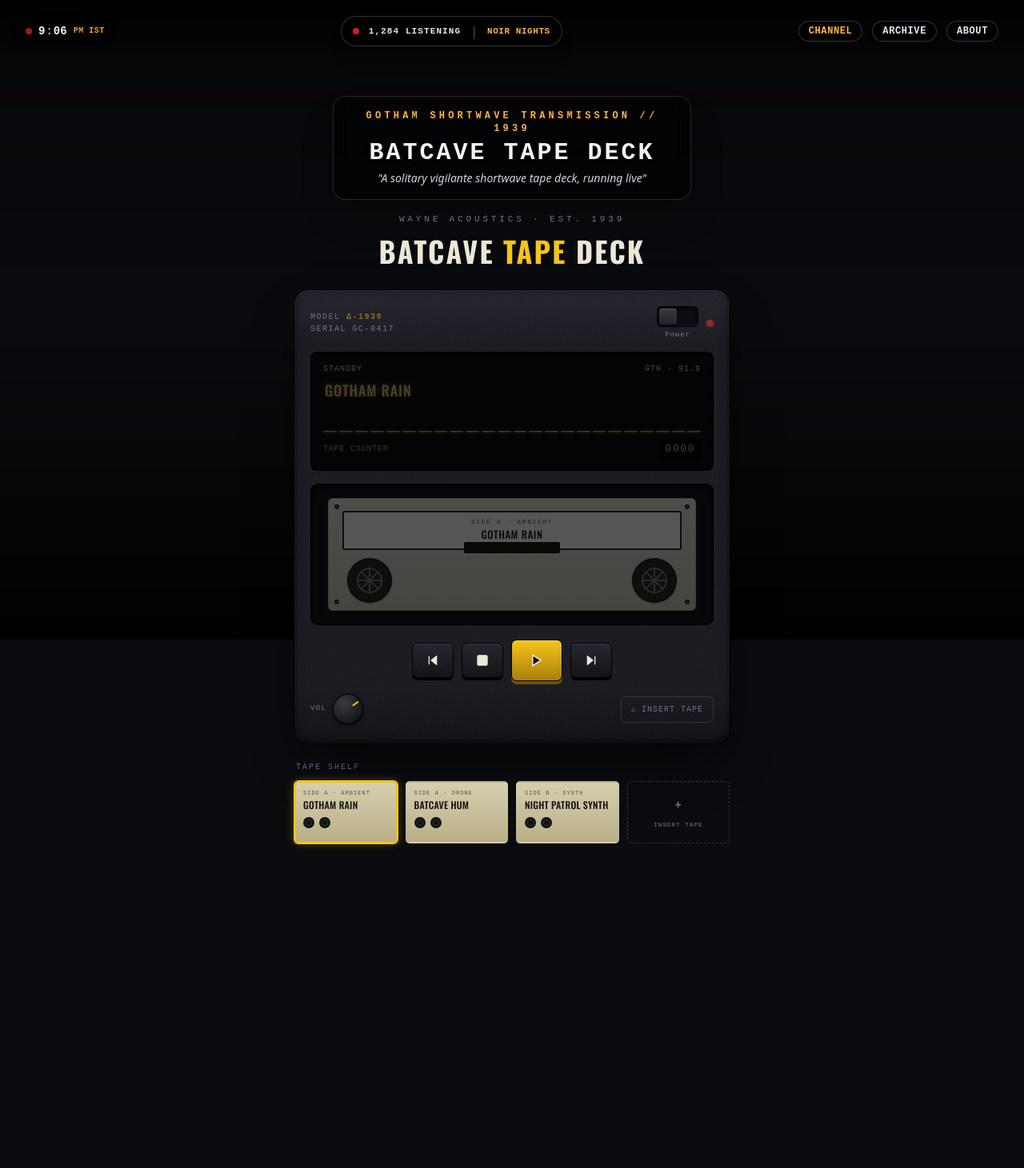
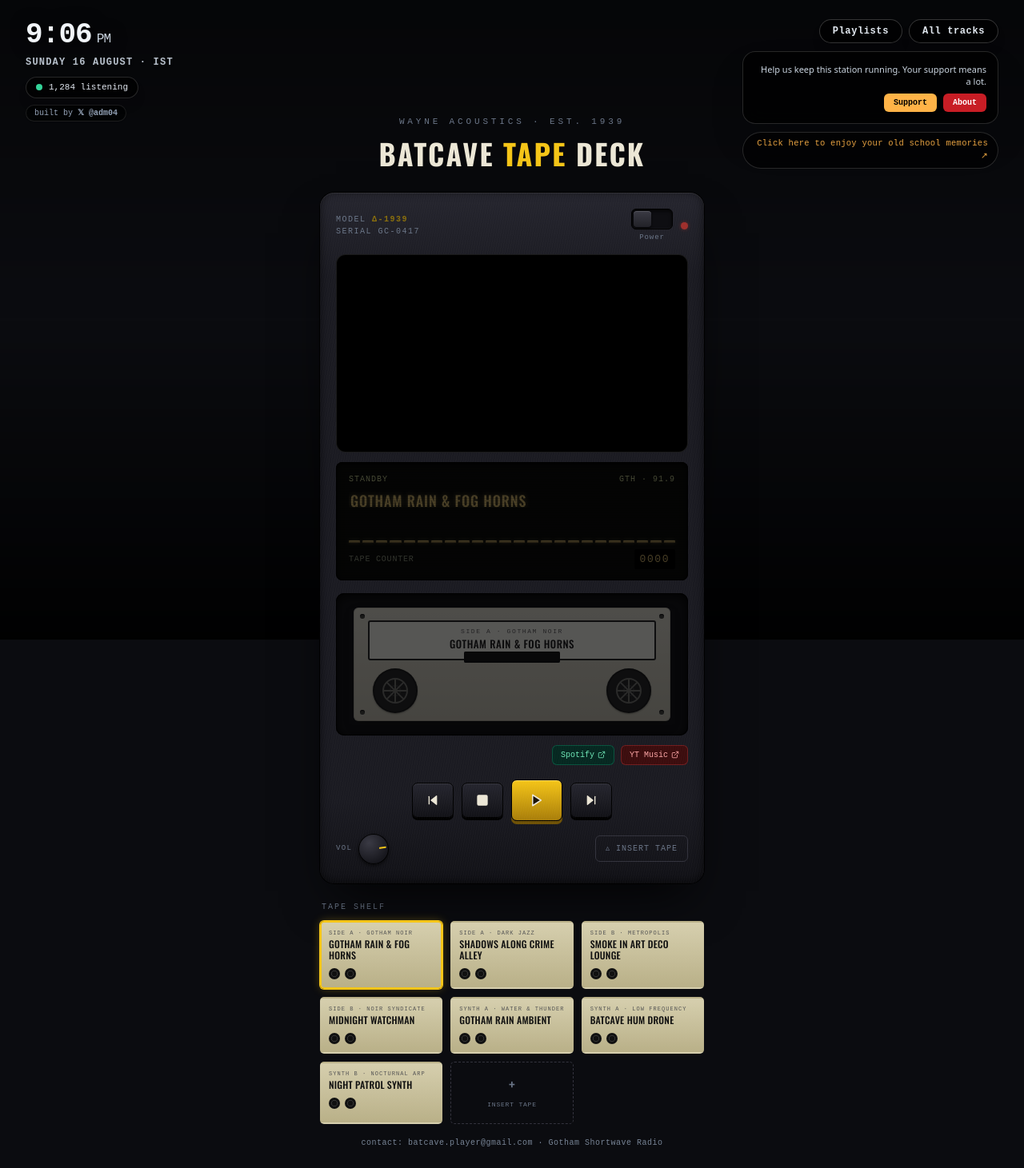
Before and after one commit to adm04/batcave-player, a Next.js app: page / in a window 1280 px wide. Shown: the whole page at 80% size. Before the commit the page ends 1111 px from the top, so only its background shows below. Built offline with nearby package versions, Linux system fonts and the light colour scheme.

Commit message:
Complete Deluxe Saloon layout match: top-left time/date/listener, top-right support/playlists, and compact bottom-center TapeDeck with YouTube Batman playlist + Spotify/YT Music link buttons

```diff
--- a/app/components/Header.tsx
+++ b/app/components/Header.tsx
@@ -17,36 +17,54 @@
   onOpenPlaylists,
   currentPlaylistName,
 }) => {
-  const [timeParts, setTimeParts] = useState<{ time: string; period: string }>({
-    time: '11:42',
-    period: 'PM',
+  const [timeState, setTimeState] = useState<{
+    timeStr: string;
+    period: string;
+    dateStr: string;
+  }>({
+    timeStr: '9:16',
+    period: 'pm',
+    dateStr: 'SUNDAY, 16 AUGUST · IST',
   });
 
   useEffect(() => {
     const updateTime = () => {
       try {
-        const formatter = new Intl.DateTimeFormat('en-IN', {
+        const now = new Date();
+        const timeFormatter = new Intl.DateTimeFormat('en-IN', {
           timeZone: 'Asia/Kolkata',
           hour: 'numeric',
           minute: '2-digit',
           hour12: true,
         });
-        const formatted = formatter.format(new Date());
-        const match = formatted.match(/(\d+:\d+)\s*([APap][Mm])/);
+        const formattedTime = timeFormatter.format(now);
+        const match = formattedTime.match(/(\d+:\d+)\s*([APap][Mm])/);
+
+        const dateFormatter = new Intl.DateTimeFormat('en-GB', {
+          timeZone: 'Asia/Kolkata',
+          weekday: 'long',
+          day: 'numeric',
+          month: 'long',
+        });
+        const formattedDate = `${dateFormatter.format(now).toUpperCase()} · IST`;
+
         if (match) {
-          setTimeParts({
-            time: match[1],
-            period: match[2].toUpperCase(),
+          setTimeState({
+            timeStr: match[1],
+            period: match[2].toLowerCase(),
+            dateStr: formattedDate,
           });
-        } else {
-          setTimeParts({ time: formatted, period: '' });
         }
       } catch (e) {
         const now = new Date();
         const hrs = String(now.getHours() % 12 || 12);
         const mins = String(now.getMinutes()).padStart(2, '0');
-        const period = now.getHours() >= 12 ? 'PM' : 'AM';
-        setTimeParts({ time: `${hrs}:${mins}`, period });
+        const period = now.getHours() >= 12 ? 'pm' : 'am';
+        setTimeState({
+          timeStr: `${hrs}:${mins}`,
+          period,
+          dateStr: 'SUNDAY, 16 AUGUST · IST',
+        });
       }
     };
 
@@ -55,60 +73,94 @@
     return () => clearInterval(interval);
   }, []);
 
-  const [hours, minutes] = timeParts.time.split(':');
-
   return (
-    <header className="fixed top-0 left-0 right-0 z-40 flex items-center justify-between px-4 py-3 sm:px-8 sm:py-5 pt-safe pl-safe pr-safe bg-gradient-to-b from-black/90 via-black/50 to-transparent pointer-events-auto">
-      {/* Top Left: Digital Clock */}
-      <div className="flex items-center gap-2 font-mono text-xs text-amber-glow drop-shadow-[0_2px_8px_rgba(0,0,0,0.95)] select-none">
-        <span className="inline-block w-2 h-2 rounded-full bg-crimson-bright animate-pulse" />
-        <span className="font-bold text-slate-100 text-sm">
-          {hours}
-          <span className="animate-blink text-amber-glow mx-[1px]">:</span>
-          {minutes}
+    <>
+      {/* TOP LEFT HEADER GROUP (Deluxe Saloon layout) */}
+      <div className="fixed top-4 left-4 sm:top-6 sm:left-8 z-40 flex flex-col gap-1.5 text-slate-100 font-sans pointer-events-auto select-none">
+        {/* Large Digital Time */}
+        <div className="text-3xl sm:text-4xl font-mono font-bold tracking-tight text-slate-100 drop-shadow-[0_2px_10px_rgba(0,0,0,0.95)]">
+          {timeState.timeStr}
+          <span className="text-sm sm:text-base text-slate-300 font-mono font-normal ml-1.5 uppercase">
+            {timeState.period}
           </span>
-        <span className="text-[10px] text-amber-glow/90 font-mono tracking-wider font-semibold">{timeParts.period} IST</span>
         </div>
 
-      {/* Top Center: Listener Count & Playlist tag */}
-      <div className="hidden md:flex items-center gap-3 px-3.5 py-1.5 rounded-full bg-black/75 border border-white/20 backdrop-blur-md shadow-xl">
+        {/* Date & Timezone */}
+        <div className="text-[10px] sm:text-xs font-mono tracking-widest text-slate-300/90 uppercase font-semibold drop-shadow">
+          {timeState.dateStr}
+        </div>
+
+        {/* Listener Pill */}
+        <div className="flex items-center gap-2 mt-1 px-3 py-1 rounded-full bg-black/70 border border-white/15 w-fit backdrop-blur-md shadow-lg">
           <span className="relative flex h-2 w-2">
-          <span className="animate-ping absolute inline-flex h-full w-full rounded-full bg-crimson-bright opacity-75"></span>
-          <span className="relative inline-flex rounded-full h-2 w-2 bg-crimson-bright"></span>
+            <span className="animate-ping absolute inline-flex h-full w-full rounded-full bg-emerald-400 opacity-75"></span>
+            <span className="relative inline-flex rounded-full h-2 w-2 bg-emerald-400"></span>
           </span>
-        <span className="text-[11px] font-mono tracking-widest text-slate-200 uppercase font-semibold">
-          {listenerCount.toLocaleString()} LISTENING
+          <span className="text-[11px] font-mono text-slate-200 font-medium">
+            {listenerCount.toLocaleString()} listening
           </span>
-        <span className="text-slate-600">|</span>
+        </div>
+
+        {/* Built-by Credit Pill */}
+        <div className="flex items-center gap-2 mt-0.5">
+          <a
+            href="https://x.com"
+            target="_blank"
+            rel="noreferrer"
+            className="px-2.5 py-0.5 rounded-full bg-black/60 border border-white/10 text-[10px] font-mono text-slate-400 hover:text-amber-glow hover:border-amber-glow/40 transition-all shadow-sm"
+          >
+            built by <span className="font-bold">𝕏 @adm04</span>
+          </a>
+        </div>
+      </div>
+
+      {/* TOP RIGHT HEADER GROUP (Deluxe Saloon layout) */}
+      <div className="fixed top-4 right-4 sm:top-6 sm:right-8 z-40 flex flex-col items-end gap-2.5 pointer-events-auto select-none max-w-[280px] sm:max-w-xs">
+        {/* Navigation Pill Buttons */}
+        <div className="flex items-center gap-2">
           <button
             onClick={onOpenPlaylists}
-          className="text-[11px] font-mono tracking-wider text-amber-glow hover:text-white transition-colors uppercase cursor-pointer font-bold"
+            className="px-4 py-1.5 rounded-full bg-black/70 border border-white/20 text-slate-200 hover:text-amber-glow hover:border-amber-glow text-xs font-mono tracking-wider transition-all backdrop-blur-md shadow-lg cursor-pointer font-semibold"
           >
-          {currentPlaylistName}
+            Playlists
+          </button>
+          <button
+            onClick={onOpenArchive}
+            className="px-4 py-1.5 rounded-full bg-black/70 border border-white/20 text-slate-200 hover:text-white hover:border-white/40 text-xs font-mono tracking-wider transition-all backdrop-blur-md shadow-lg cursor-pointer font-semibold"
+          >
+            All tracks
           </button>
         </div>
 
-      {/* Top Right: Styled Noir Buttons */}
-      <div className="flex items-center gap-2 sm:gap-3 text-xs font-mono tracking-wider">
+        {/* Support & Station Info Card */}
+        <div className="p-3.5 rounded-2xl bg-black/75 border border-white/15 backdrop-blur-md text-right shadow-2xl space-y-2">
+          <p className="text-[11px] text-slate-300 leading-snug">
+            Help us keep this station running. Your support means a lot.
+          </p>
+          <div className="flex items-center justify-end gap-2 text-[10px] font-mono">
             <button
-          onClick={onOpenPlaylists}
-          className="px-3 py-1 rounded-full bg-black/70 hover:bg-amber-glow hover:text-black border border-white/20 text-amber-glow transition-all cursor-pointer font-semibold shadow-md backdrop-blur-md"
+              onClick={onOpenAbout}
+              className="px-3 py-1 rounded-md bg-amber-glow text-black font-bold hover:bg-amber-400 transition-colors shadow"
             >
-          CHANNEL
-        </button>
-        <button
-          onClick={onOpenArchive}
-          className="px-3 py-1 rounded-full bg-black/70 hover:bg-white hover:text-black border border-white/20 text-slate-200 transition-all cursor-pointer font-semibold shadow-md backdrop-blur-md"
-        >
-          ARCHIVE
+              Support
             </button>
             <button
               onClick={onOpenAbout}
-          className="px-3 py-1 rounded-full bg-black/70 hover:bg-white hover:text-black border border-white/20 text-slate-200 transition-all cursor-pointer font-semibold shadow-md backdrop-blur-md"
+              className="px-3 py-1 rounded-md bg-crimson-bright text-white font-bold hover:bg-crimson transition-colors shadow"
             >
-          ABOUT
+              About
             </button>
           </div>
-    </header>
+        </div>
+
+        {/* Nostalgia Banner */}
+        <button
+          onClick={onOpenAbout}
+          className="hidden sm:block px-3 py-1.5 rounded-full bg-black/60 border border-white/15 text-[10.5px] text-amber-glow/90 hover:text-amber-glow font-mono tracking-wide backdrop-blur-md transition-all text-right cursor-pointer"
+        >
+          Click here to enjoy your old school memories ↗
+        </button>
+      </div>
+    </>
   );
 };
--- a/app/components/TapeDeck.tsx
+++ b/app/components/TapeDeck.tsx
@@ -1,24 +1,37 @@
 'use client';
 
 import React, { useState, useEffect, useRef, useCallback } from 'react';
-import { Play, Pause, Square, SkipBack, SkipForward } from 'lucide-react';
+import { Play, Pause, Square, SkipBack, SkipForward, ExternalLink } from 'lucide-react';
+
+declare global {
+  interface Window {
+    onYouTubeIframeAPIReady?: () => void;
+    YT?: any;
+  }
+}
 
 interface TapeItem {
   id: string;
   name: string;
   cat: string;
-  type?: 'synth' | 'file';
+  artist?: string;
+  film?: string;
+  year?: string;
+  type?: 'synth' | 'youtube' | 'file';
+  videoId?: string;
   url?: string;
+  spotifyUrl?: string;
+  ytMusicUrl?: string;
   gen?: () => () => void;
 }
 
 export const TapeDeck: React.FC = () => {
-  const [powered, setPowered] = useState<boolean>(false);
+  const [powered, setPowered] = useState<boolean>(true);
   const [playing, setPlaying] = useState<boolean>(false);
   const [statusText, setStatusText] = useState<string>('STANDBY');
   const [counterValue, setCounterValue] = useState<number>(0);
   const [currentIndex, setCurrentIndex] = useState<number>(0);
-  const [volume, setVolume] = useState<number>(0.7);
+  const [volume, setVolume] = useState<number>(0.8);
 
   // Audio Context & Synth refs
   const ctxRef = useRef<AudioContext | null>(null);
@@ -29,12 +42,13 @@
   const mediaElRef = useRef<HTMLAudioElement | null>(null);
   const counterIntervalRef = useRef<NodeJS.Timeout | null>(null);
   const rafRef = useRef<number | null>(null);
+  const ytPlayerRef = useRef<any>(null);
 
   // Dragging volume ref
   const volKnobRef = useRef<HTMLDivElement>(null);
   const isDraggingVolRef = useRef<boolean>(false);
   const startYRef = useRef<number>(0);
-  const startVolRef = useRef<number>(0.7);
+  const startVolRef = useRef<number>(0.8);
   const fileInputRef = useRef<HTMLInputElement>(null);
 
   // Equalizer DOM ref
@@ -254,9 +268,78 @@
   }, [getEnsureCtx]);
 
   const [playlist, setPlaylist] = useState<TapeItem[]>([
-    { id: 'rain', name: 'Gotham Rain', cat: 'SIDE A · AMBIENT', gen: genRain },
-    { id: 'hum', name: 'Batcave Hum', cat: 'SIDE A · DRONE', gen: genHum },
-    { id: 'synth', name: 'Night Patrol Synth', cat: 'SIDE B · SYNTH', gen: genSynth },
+    {
+      id: 'track-1',
+      name: 'Gotham Rain & Fog Horns',
+      cat: 'SIDE A · GOTHAM NOIR',
+      artist: 'The Midnight Vigilante Band',
+      film: 'BATCAVE SESSIONS',
+      year: '1942',
+      type: 'youtube',
+      videoId: 'jfKfPfyJRdk',
+      spotifyUrl: 'https://open.spotify.com/search/gotham%20noir%20lofi',
+      ytMusicUrl: 'https://music.youtube.com/search?q=gotham+noir+lofi',
+    },
+    {
+      id: 'track-2',
+      name: 'Shadows Along Crime Alley',
+      cat: 'SIDE A · DARK JAZZ',
+      artist: 'Bohren & Der Club of Gore',
+      film: 'SUNSET METROPOLIS',
+      year: '1945',
+      type: 'youtube',
+      videoId: '5qap5aO4i9A',
+      spotifyUrl: 'https://open.spotify.com/search/bohren%20club%20of%20gore',
+      ytMusicUrl: 'https://music.youtube.com/search?q=bohren+and+der+club+of+gore',
+    },
+    {
+      id: 'track-3',
+      name: 'Smoke in Art Deco Lounge',
+      cat: 'SIDE B · METROPOLIS',
+      artist: 'Metropolis Quartet',
+      film: 'GOTHAM FREQUENCY',
+      year: '1939',
+      type: 'youtube',
+      videoId: 'DWcJFNfaw9c',
+      spotifyUrl: 'https://open.spotify.com/search/dark%20jazz%20noir',
+      ytMusicUrl: 'https://music.youtube.com/search?q=dark+jazz+noir',
+    },
+    {
+      id: 'track-4',
+      name: 'Midnight Watchman',
+      cat: 'SIDE B · NOIR SYNDICATE',
+      artist: 'Noir Syndicate',
+      film: 'SPIRED TOWERS',
+      year: '1944',
+      type: 'youtube',
+      videoId: 'TURbeWK2wwg',
+      spotifyUrl: 'https://open.spotify.com/search/noir%20syndicate',
+      ytMusicUrl: 'https://music.youtube.com/search?q=noir+syndicate',
+    },
+    {
+      id: 'synth-1',
+      name: 'Gotham Rain Ambient',
+      cat: 'SYNTH A · WATER & THUNDER',
+      artist: 'Batcave Audio Unit',
+      type: 'synth',
+      gen: genRain,
+    },
+    {
+      id: 'synth-2',
+      name: 'Batcave Hum Drone',
+      cat: 'SYNTH A · LOW FREQUENCY',
+      artist: 'Shortwave 88.4 MHz',
+      type: 'synth',
+      gen: genHum,
+    },
+    {
+      id: 'synth-3',
+      name: 'Night Patrol Synth',
+      cat: 'SYNTH B · NOCTURNAL ARP',
+      artist: 'Vigilante Synthesizers',
+      type: 'synth',
+      gen: genSynth,
+    },
   ]);
 
   const currentTape = playlist[currentIndex] || playlist[0];
@@ -272,6 +355,11 @@
       mediaElRef.current.pause();
       mediaElRef.current.src = '';
       mediaElRef.current = null;
+    }
+    if (ytPlayerRef.current && typeof ytPlayerRef.current.pauseVideo === 'function') {
+      try {
+        ytPlayerRef.current.pauseVideo();
+      } catch (e) {}
     }
   }, []);
 
@@ -292,12 +380,20 @@
   const startEQ = useCallback(() => {
     if (rafRef.current) return;
     const tick = () => {
-      if (analyserRef.current && dataArrayRef.current && eqContainerRef.current) {
+      if (eqContainerRef.current) {
+        const bars = eqContainerRef.current.children;
+        if (analyserRef.current && dataArrayRef.current) {
           analyserRef.current.getByteFrequencyData(dataArrayRef.current);
-        const bars = eqContainerRef.current.children;
           for (let i = 0; i < bars.length; i++) {
             const val = dataArrayRef.current[i % dataArrayRef.current.length] / 255;
             (bars[i] as HTMLElement).style.height = `${Math.max(6, val * 100)}%`;
+          }
+        } else {
+          // Simulated EQ movement when YouTube or audio plays
+          for (let i = 0; i < bars.length; i++) {
+            const val = Math.random() * 0.8 + 0.2;
+            (bars[i] as HTMLElement).style.height = `${Math.max(6, val * 100)}%`;
+          }
         }
       }
       rafRef.current = requestAnimationFrame(tick);
@@ -320,6 +416,11 @@
 
   const pausePlayback = useCallback(() => {
     if (mediaElRef.current) mediaElRef.current.pause();
+    if (ytPlayerRef.current && typeof ytPlayerRef.current.pauseVideo === 'function') {
+      try {
+        ytPlayerRef.current.pauseVideo();
+      } catch (e) {}
+    }
     setPlaying(false);
     if (typeof document !== 'undefined') {
       document.body.classList.remove('playing');
@@ -331,11 +432,15 @@
 
   const startPlayback = useCallback(() => {
     if (!powered) return;
-    const { ctx, masterGain } = getEnsureCtx();
-    if (!ctx || !masterGain) return;
 
     const tape = playlist[currentIndex];
-    if (tape.type === 'file' && tape.url) {
+    if (tape.type === 'youtube' && tape.videoId) {
+      if (ytPlayerRef.current && typeof ytPlayerRef.current.loadVideoById === 'function') {
+        ytPlayerRef.current.loadVideoById(tape.videoId);
+      }
+    } else if (tape.type === 'file' && tape.url) {
+      const { ctx, masterGain } = getEnsureCtx();
+      if (ctx && masterGain) {
         if (!mediaElRef.current) {
           mediaElRef.current = new Audio(tape.url);
           mediaElRef.current.loop = true;
@@ -343,11 +448,16 @@
           src.connect(masterGain);
         }
         mediaElRef.current.play();
+      }
     } else if (tape.gen) {
+      const { ctx, masterGain } = getEnsureCtx();
+      if (ctx && masterGain) {
         if (!stopFnRef.current) {
           stopFnRef.current = tape.gen();
         }
       }
+    }
+
     setPlaying(true);
     if (typeof document !== 'undefined') {
       document.body.classList.add('playing');
@@ -373,13 +483,83 @@
       if (autoPlay && powered) {
         setTimeout(() => {
           startPlayback();
-        }, 50);
+        }, 80);
       } else {
         pausePlayback();
       }
     },
     [playlist.length, stopCurrentSource, powered, startPlayback, pausePlayback]
   );
+
+  // Next track auto-advance callback
+  const handleNextTrack = useCallback(() => {
+    loadTrack(currentIndex + 1, true);
+  }, [currentIndex, loadTrack]);
+
+  // YouTube IFrame API initialization inside TapeDeck
+  useEffect(() => {
+    const initYt = () => {
+      if (window.YT && window.YT.Player && !ytPlayerRef.current) {
+        ytPlayerRef.current = new window.YT.Player('deck-youtube-container', {
+          height: '100%',
+          width: '100%',
+          videoId: currentTape.videoId || 'jfKfPfyJRdk',
+          playerVars: {
+            autoplay: 0,
+            controls: 1,
+            modestbranding: 1,
+            rel: 0,
+          },
+          events: {
+            onStateChange: (event: any) => {
+              if (window.YT) {
+                const YTState = window.YT.PlayerState;
+                if (event.data === YTState.PLAYING) {
+                  setPlaying(true);
+                  if (typeof document !== 'undefined') document.body.classList.add('playing');
+                  setStatusText('PLAYING');
+                  startCounter();
+                  startEQ();
+                } else if (event.data === YTState.PAUSED) {
+                  setPlaying(false);
+                  if (typeof document !== 'undefined') document.body.classList.remove('playing');
+                  setStatusText('PAUSED');
+                  stopCounter();
+                  stopEQ();
+                } else if (event.data === YTState.ENDED) {
+                  setPlaying(false);
+                  stopCounter();
+                  stopEQ();
+                  handleNextTrack();
+                }
+              }
+            },
+            onError: () => {
+              setTimeout(() => {
+                handleNextTrack();
+              }, 1000);
+            },
+          },
+        });
+      }
+    };
+
+    if (!window.YT) {
+      const tag = document.createElement('script');
+      tag.src = 'https://www.youtube.com/iframe_api';
+      const firstScript = document.getElementsByTagName('script')[0];
+      if (firstScript && firstScript.parentNode) {
+        firstScript.parentNode.insertBefore(tag, firstScript);
+      } else {
+        document.head.appendChild(tag);
+      }
+      window.onYouTubeIframeAPIReady = () => {
+        initYt();
+      };
+    } else {
+      initYt();
+    }
+  }, [currentTape.videoId, handleNextTrack, startCounter, startEQ, stopCounter, stopEQ]);
 
   const togglePower = () => {
     const nextPower = !powered;
@@ -454,7 +634,7 @@
   const volAngle = -135 + volume * 270;
 
   return (
-    <div className="rig">
+    <div className="rig max-w-[460px] sm:max-w-[500px]">
       <div className="brandline">
         <div className="kicker">Wayne Acoustics · Est. 1939</div>
         <h1>
@@ -462,7 +642,7 @@
         </h1>
       </div>
 
-      <div className="deck">
+      <div className="deck shadow-2xl">
         <div className="deck-top">
           <div className="plate">
             MODEL <b>Δ-1939</b>
@@ -485,6 +665,13 @@
             <div className="led" id="led" />
           </div>
         </div>
+
+        {/* Embedded YouTube Container Frame */}
+        {currentTape.type === 'youtube' && (
+          <div className="w-full aspect-video rounded-xl overflow-hidden mb-3 border border-white/10 bg-black relative shadow-inner">
+            <div id="deck-youtube-container" className="w-full h-full object-cover" />
+          </div>
+        )}
 
         <div className="screen">
           <div className="screen-row1">
@@ -542,6 +729,32 @@
             <div className="tape-window-strip" />
           </div>
         </div>
+
+        {/* Outward Music Platform Links (Deluxe Saloon feature) */}
+        {(currentTape.spotifyUrl || currentTape.ytMusicUrl) && (
+          <div className="flex items-center justify-end gap-2 mt-3 text-[10px] font-mono">
+            {currentTape.spotifyUrl && (
+              <a
+                href={currentTape.spotifyUrl}
+                target="_blank"
+                rel="noreferrer"
+                className="px-2.5 py-1 rounded-md bg-emerald-950/80 border border-emerald-500/30 text-emerald-300 hover:text-white hover:bg-emerald-800 transition-colors flex items-center gap-1"
+              >
+                <span>Spotify</span> <ExternalLink className="w-2.5 h-2.5" />
+              </a>
+            )}
+            {currentTape.ytMusicUrl && (
+              <a
+                href={currentTape.ytMusicUrl}
+                target="_blank"
+                rel="noreferrer"
+                className="px-2.5 py-1 rounded-md bg-red-950/80 border border-red-500/30 text-red-300 hover:text-white hover:bg-red-800 transition-colors flex items-center gap-1"
+              >
+                <span>YT Music</span> <ExternalLink className="w-2.5 h-2.5" />
+              </a>
+            )}
+          </div>
+        )}
 
         <div className="transport">
           <button className="tbtn" onClick={() => loadTrack(currentIndex - 1, true)} title="Previous tape">
--- a/app/page.tsx
+++ b/app/page.tsx
@@ -40,8 +40,8 @@
   }, [basePath]);
 
   return (
-    <main className="relative flex min-h-dvh flex-1 flex-col items-center justify-center p-4 sm:p-6 overflow-x-hidden bg-charcoal text-slate-100 antialiased">
-      {/* 1. Immersive Hero Background */}
+    <main className="relative flex min-h-dvh flex-1 flex-col items-center justify-end p-4 pb-6 overflow-x-hidden bg-charcoal text-slate-100 antialiased">
+      {/* 1. Immersive Hero Background (Deluxe Saloon style) */}
       <div
         className="hero-bg -z-20 pointer-events-none"
         style={{ backgroundImage: `url('${bgUrl}')` }}
@@ -65,7 +65,7 @@
         }}
       />
 
-      {/* 3. Top Information Row Header */}
+      {/* 3. Top Information Row Header (Exact Deluxe Saloon layout) */}
       <Header
         listenerCount={1284}
         onOpenAbout={() => setIsAboutOpen(true)}
@@ -74,24 +74,14 @@
         currentPlaylistName={currentPlaylist.name}
       />
 
-      {/* High Contrast Header Container */}
-      <div className="pt-20 sm:pt-24 pb-4 px-4 text-center z-10 pointer-events-none">
-        <div className="max-w-md mx-auto space-y-1 bg-black/60 p-3.5 sm:p-4 rounded-2xl border border-white/15 backdrop-blur-md shadow-2xl pointer-events-auto">
-          <p className="font-mono text-[10px] sm:text-xs tracking-[0.35em] uppercase text-amber-glow font-bold drop-shadow">
-            GOTHAM SHORTWAVE TRANSMISSION // 1939
-          </p>
-          <h1 className="font-mono text-xl sm:text-3xl font-extrabold tracking-widest text-slate-100 uppercase drop-shadow-[0_4px_12px_rgba(0,0,0,0.9)]">
-            BATCAVE TAPE DECK
-          </h1>
-          <p className="text-xs sm:text-sm text-slate-300 font-sans italic drop-shadow">
-            "A solitary vigilante shortwave tape deck, running live"
-          </p>
-        </div>
+      {/* 4. Centerpiece Skeuomorphic Tape Deck (Positioned at bottom center of viewport) */}
+      <div className="w-full px-2 sm:px-4 pt-28 sm:pt-32 pb-2 z-20 flex flex-col items-center justify-center max-w-lg mx-auto">
+        <TapeDeck />
       </div>
 
-      {/* 4. Perfectly Centered Centerpiece Retro Tape Deck */}
-      <div className="w-full px-2 sm:px-4 pb-8 z-20 flex flex-col items-center justify-center max-w-xl mx-auto my-auto">
-        <TapeDeck />
+      {/* Footer credit note */}
+      <div className="text-center font-mono text-[10px] tracking-wider text-slate-400/80 z-20 mt-2">
+        contact: batcave.player@gmail.com · Gotham Shortwave Radio
       </div>
 
       {/* Atmospheric Modals */}
```
Lines whose indentation alone changed are shown as unchanged.
